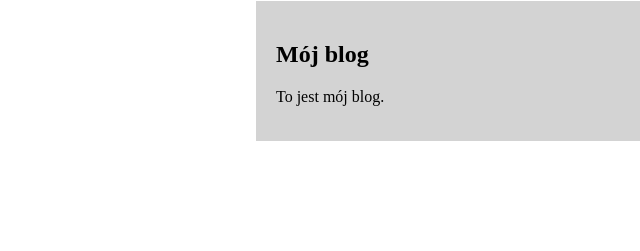
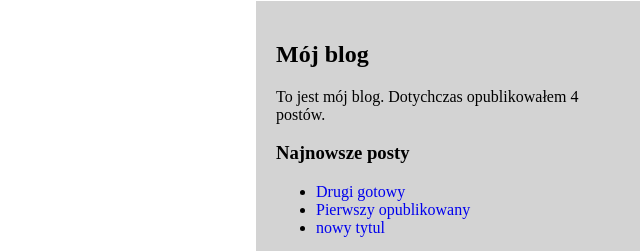
Before and after one commit to klimek91/django_blog, a Django app: page /blog/ in a window 1280 px wide. Shown: the part 644-895 px from the top of the page, without its empty margins (640-1280 px from the left). Before the commit the page ends 785 px from the top, so only its background shows below. Run offline with Django 3.2, Linux system fonts and the light colour scheme; data comes from the database, SQL or seed files in the repository; parts of the project's set-up code (start-up, migrations or seed data) failed here and were passed over.

Commit message:
create template tags: total_posts, show_latest_posts

```diff
--- a/blog/static/blog.css
+++ b/blog/static/blog.css
@@ -31,7 +31,7 @@ h1 {
     display: inline-block;
     float: right;
     padding: 20px;
-    height: 140px;
+    height: 250px;
     width: 30%;
     background-color: lightgrey;
 }
--- a/blog/templates/blog/base.html
+++ b/blog/templates/blog/base.html
@@ -1,3 +1,4 @@
+{% load blog_tags %}
 {% load static %}
 
 <!DOCTYPE html>
@@ -13,7 +14,10 @@
     </div>
     <div id="sidebar">
         <h2>Mój blog</h2>
-            <p>To jest mój blog.</p>
+        <p>To jest mój blog. Dotychczas opublikowałem {% total_posts %} postów. </p>
+
+        <h3>Najnowsze posty</h3>
+        {% show_latest_posts 3 %}
     </div>
 </body>
 </html>
--- /dev/null
+++ b/blog/templates/blog/post/latest_posts.html
@@ -0,0 +1,7 @@
+<ul>
+    {% for post in latest_posts %}
+        <li>
+            <a href="{{ post.get_absolute_url }}" > {{ post.title }} </a>
+        </li>
+    {% endfor %}
+</ul>
--- /dev/null
+++ b/blog/templatetags/blog_tags.py
@@ -0,0 +1,14 @@
+from django import template
+
+register = template.Library()
+
+from ..models import Post
+
+@register.simple_tag
+def total_posts():
+    return Post.published.count()
+
+@register.inclusion_tag('blog/post/latest_posts.html')
+def show_latest_posts(count=5):
+    latest_posts = Post.published.order_by('-publish')[:count]
+    return {'latest_posts':latest_posts}
```
Also changed, not shown: blog/templatetags/__init__.py (added).
